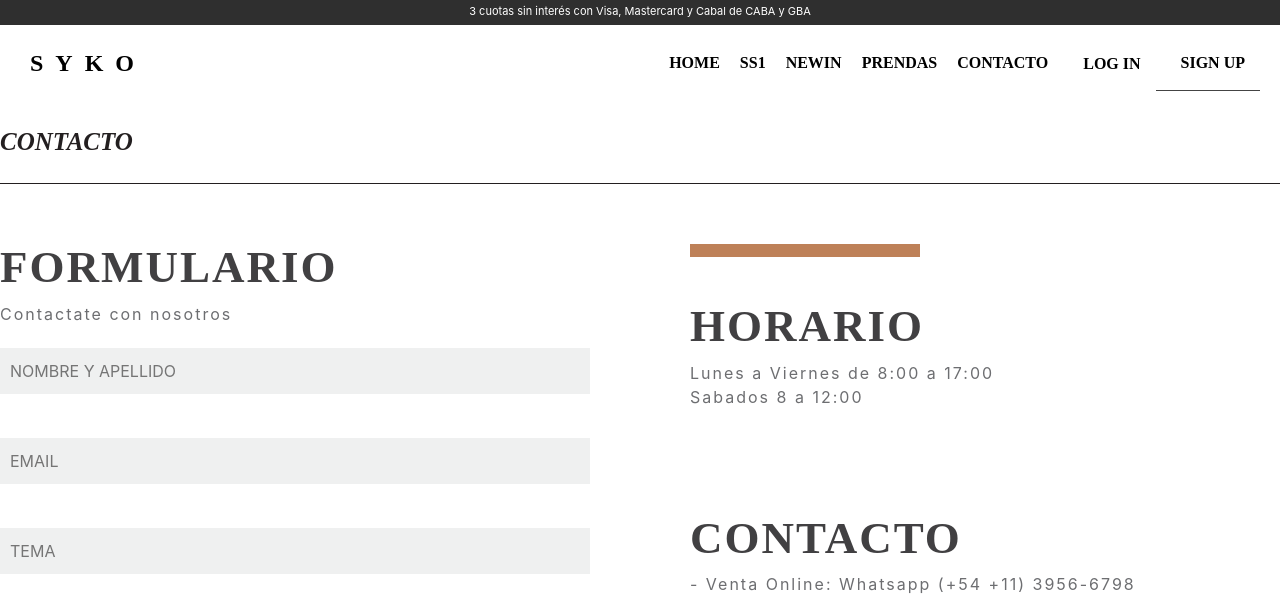
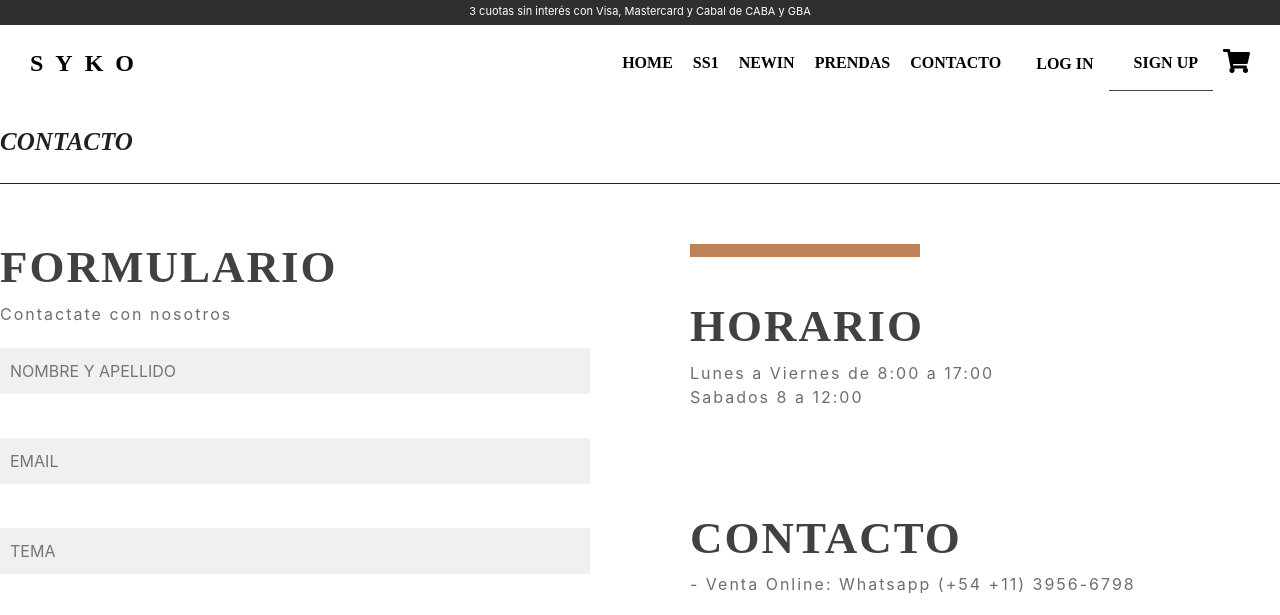
Before and after one commit to brg20/Syko-eshop, a website: page views/contacto.html in a window 1280 px wide. Shown: the top 615 px of the page. Drawn offline with nearby package versions, Linux system fonts and the light colour scheme; a web font is replaced by a local one.

Commit message:
Update contacto.html

```diff
--- a/views/contacto.html
+++ b/views/contacto.html
@@ -29,6 +29,7 @@
           <li class="item"><a href="contacto.html">contacto</a></li>
           <li class="item button"><a href="#">Log In</a></li>
           <li class="item button secondary"><a href="#">Sign Up</a></li>
+	  <li class="item"><a href="carrito.html"><i style="font-size:24px" class="fa">&#xf07a;</i></a></li>
           <li class="toggle"><a href="#"><i class="fas fa-bars"></i></a></li>
         </ul>
       </nav>
```
